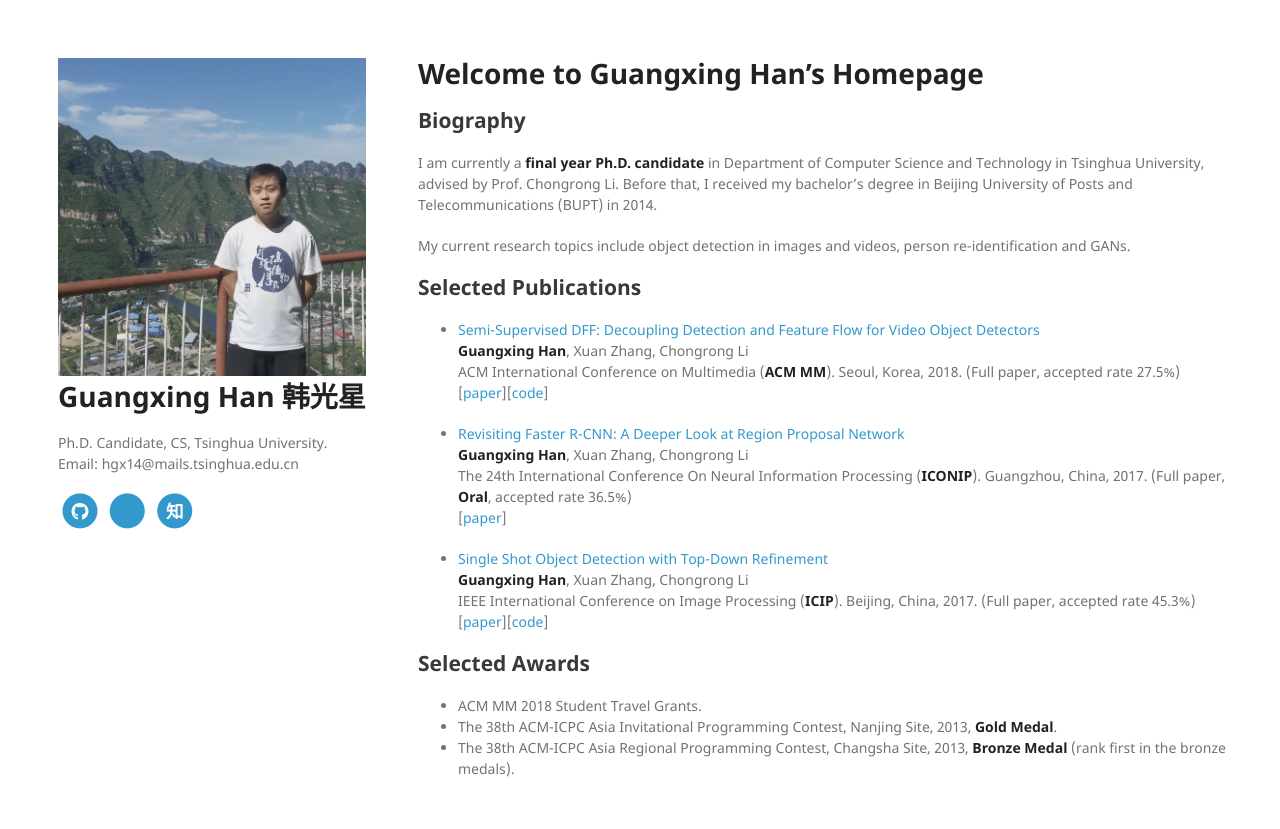
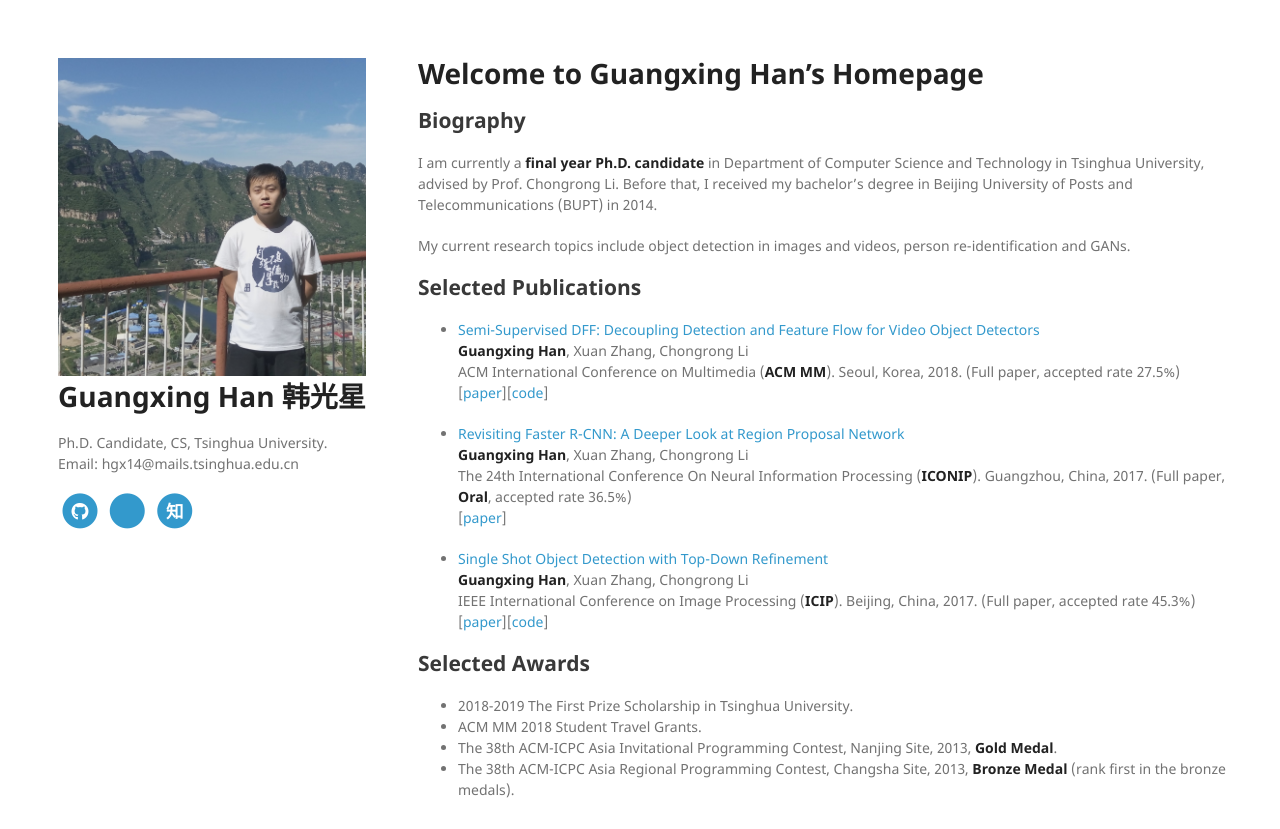
Before and after one commit to GuangxingHan/guangxinghan.github.io, a Jekyll site: the page built from index.md, in a window 1280 px wide and 1254 px high. Shown: the top 829 px of the window. Built offline with Jekyll 4.4.1, drawn with Linux system fonts in a browser that asks for light colours; nearby versions of some CDN libraries; our own code applies the rules of GitHub Pages for plain Markdown files; a style sheet for code colours, icons or effects is not loaded; grey boxes are pictures that could not be loaded.

Commit message:
Update index.md

```diff
--- a/index.md
+++ b/index.md
@@ -16,6 +16,7 @@ My current research topics include object detection in images and videos, person
 
 ## Selected Awards
 
+* 2018-2019 The First Prize Scholarship in Tsinghua University.
 * ACM MM 2018 Student Travel Grants.
 * The 38th ACM-ICPC Asia Invitational Programming Contest, Nanjing Site, 2013, **Gold Medal**.
 * The 38th ACM-ICPC Asia Regional Programming Contest, Changsha Site, 2013, **Bronze Medal** (rank first in the bronze medals).
```
